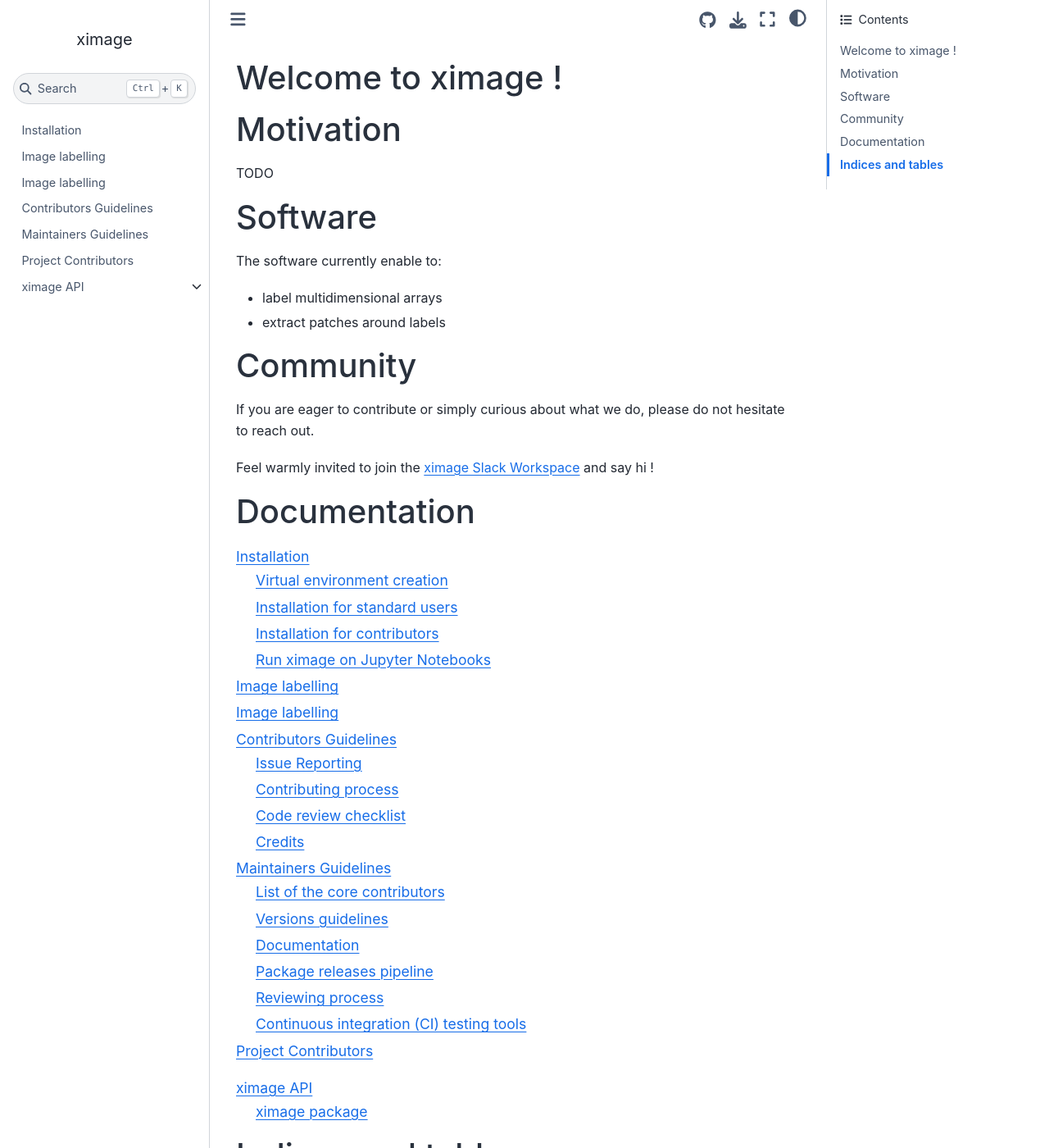
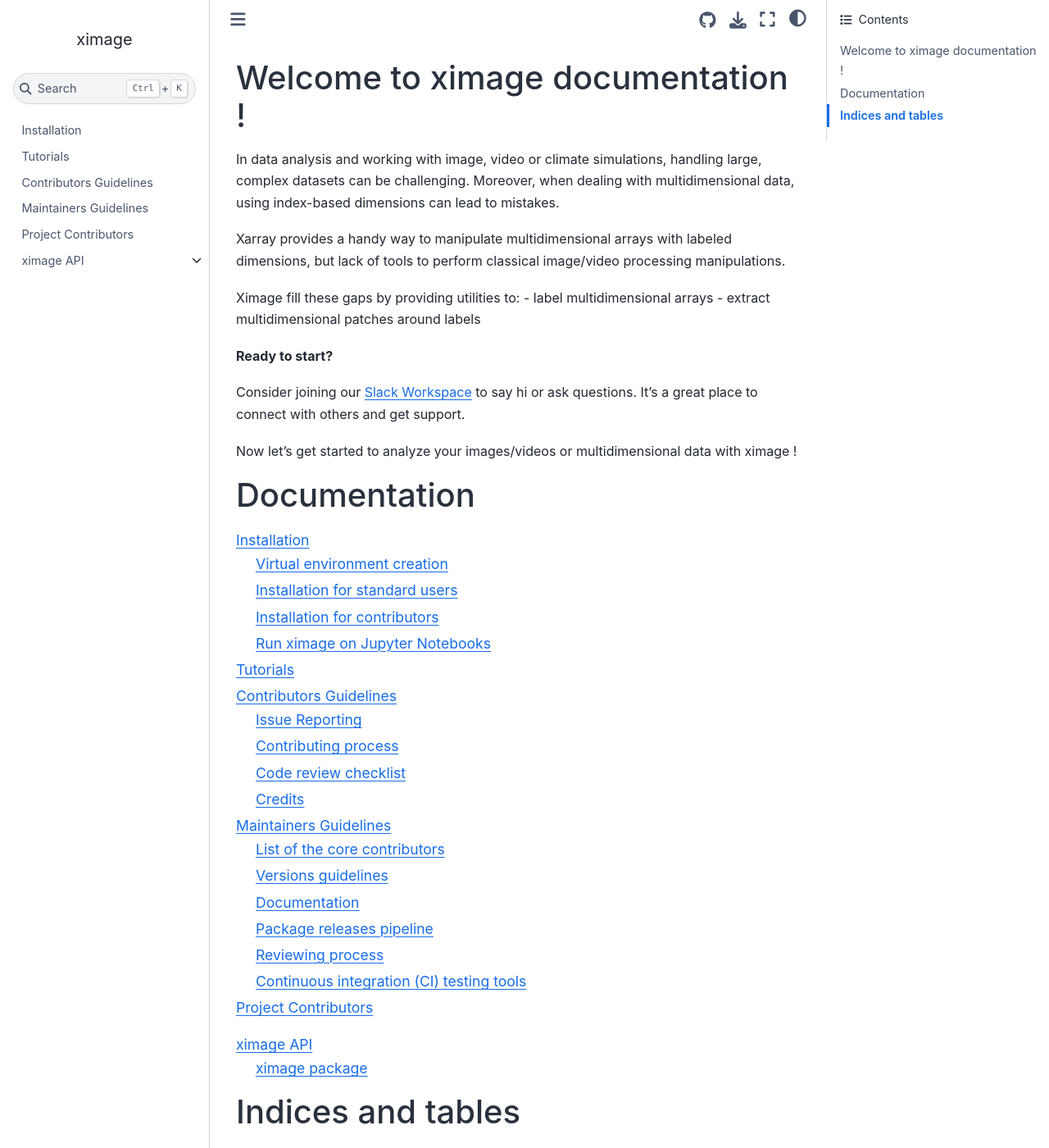
Before and after one commit to ghiggi/ximage, a Sphinx documentation site: the page built from docs/source/index.rst, in a window 1280 px wide and 1400 px high. Shown: the whole window at 82% size. Built offline with Sphinx 7.4.7 and the Sphinx Book theme 1.1.4, drawn with Linux system fonts in a browser that asks for light colours.

Commit message:
Add intro documentation

```diff
--- a/docs/source/index.rst
+++ b/docs/source/index.rst
@@ -3,34 +3,27 @@
    You can adapt this file completely to your liking, but it should at least
    contain the root `toctree` directive.
 
-Welcome to ximage !
-========================
+Welcome to ximage documentation !
+==================================
 
 
-Motivation
-===========
+In data analysis and working with image, video or climate simulations, handling large, complex
+datasets can be challenging.
+Moreover, when dealing with multidimensional data, using index-based dimensions can lead to mistakes.
 
-TODO
+Xarray provides a handy way to manipulate multidimensional arrays with labeled dimensions,
+but lack of tools to perform classical image/video processing manipulations.
 
+Ximage fill these gaps by providing utilities to:
+- label multidimensional arrays
+- extract multidimensional patches around labels
 
-Software
-===========
+**Ready to start?**
 
-The software currently enable to:
+Consider joining our `Slack Workspace <https://join.slack.com/t/xarray-tools/shared_invite/zt-28f5r0n75-ygNZN5omemhz72NM~WKUHA>`__ to say hi or ask questions.
+It's a great place to connect with others and get support.
 
-- label multidimensional arrays
-- extract patches around labels
-
-
-
-Community
-===========
-
-If you are eager to contribute or simply curious about what we do, please do not hesitate to reach out.
-
-Feel warmly invited to join the `ximage Slack Workspace <https://join.slack.com/t/xarray-tools/shared_invite/zt-28f5r0n75-ygNZN5omemhz72NM~WKUHA>`__
-and say hi !
-
+Now let's get started to analyze your images/videos or multidimensional data with ximage !
 
 Documentation
 =============
@@ -39,8 +32,7 @@
    :maxdepth: 2
 
    installation
-   image_labelling
-   patch_extraction
+   tutorials
    contributors_guidelines
    maintainers_guidelines
    authors
--- a/docs/source/patch_extraction.rst
+++ /dev/null
@@ -1,5 +0,0 @@
-======================
-Image labelling
-======================
-
-TODO
--- a/docs/source/image_labelling.rst
+++ b/docs/source/tutorials.rst
@@ -1,5 +1,7 @@
 ======================
-Image labelling
+Tutorials
 ======================
 
-TODO
+warning::
+
+   SOON AVAILABLE !
--- a/pyproject.toml
+++ b/pyproject.toml
@@ -71,6 +71,7 @@
 
 [tool.black]
 line-length = 120
+
 # skip-string-normalization = true
 target-version = [
     "py38",
```
